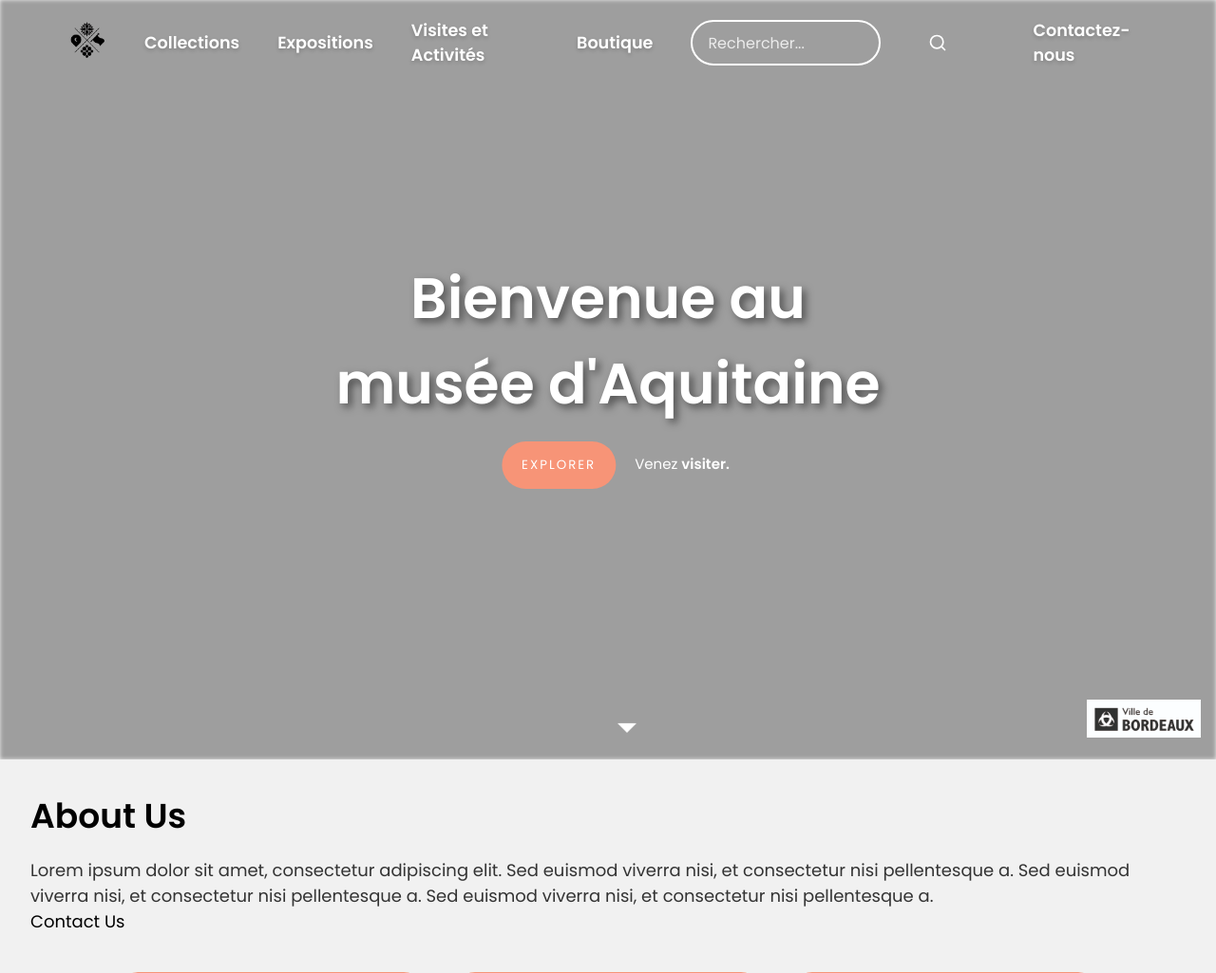
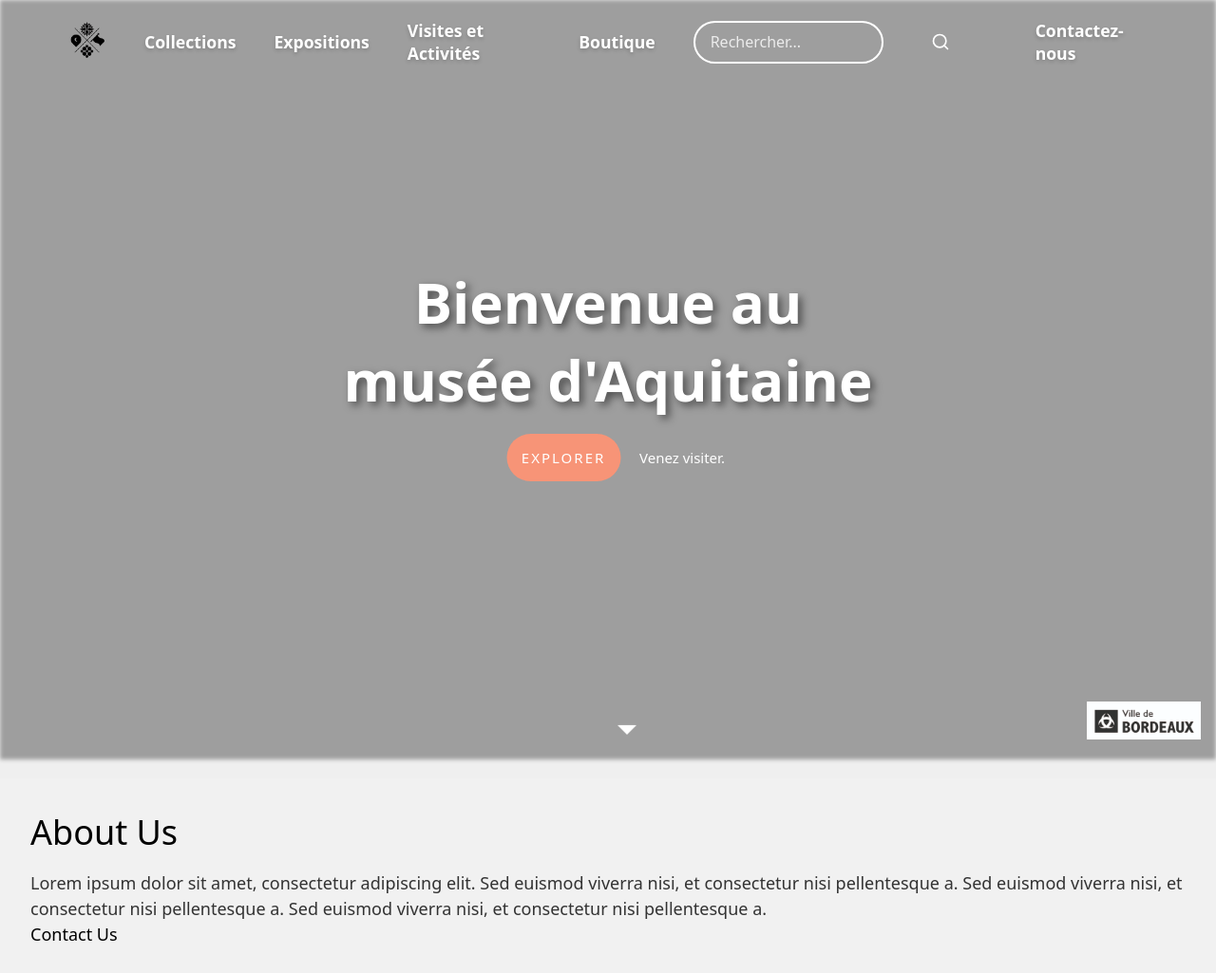
Before and after one commit to AirKyzzZ/museum-effect, a PHP site: page / in a window 1280 px wide. Shown: the top 1025 px of the page at 95% size. Run offline with PHP 8.4, Linux system fonts and the light colour scheme.

Commit message:
Modif cards.css font-family

```diff
--- a/css/cards.css
+++ b/css/cards.css
@@ -5,7 +5,7 @@
   margin: 0;
   padding: 0;
   box-sizing: border-box;
-  font-family: 'Poppins', sans-serif;
+  font: 100% system-ui, sans-serif;
 }
 body{
   min-height: 100vh;
```
Also changed, not shown: css/navbar.css (deleted).
